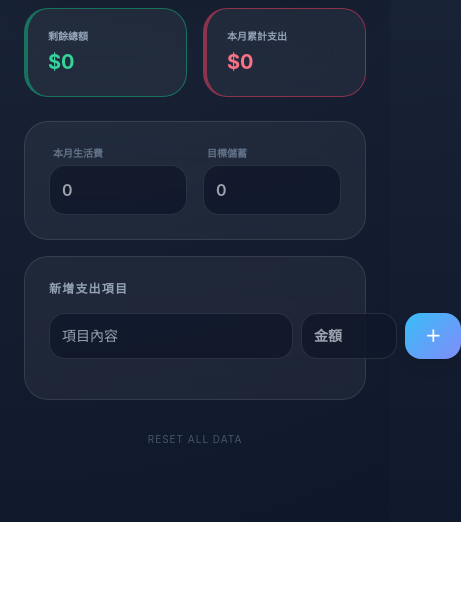
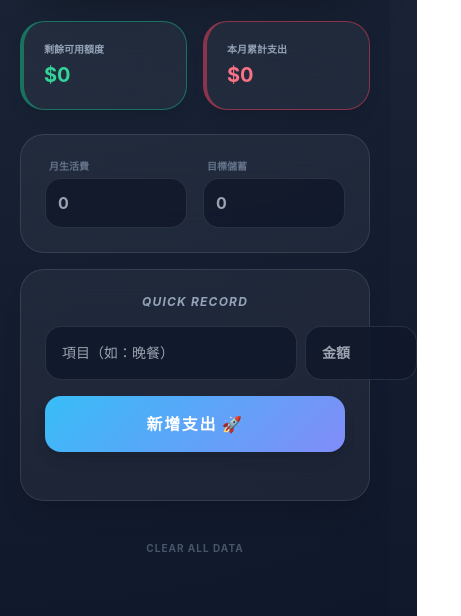
Before and after one commit to rinn1103/budget, a plain HTML site: page index.html in a window 390 px wide. Shown: the part 322-938 px from the top of the page, 461 px wide, since content can reach past the window. Before the commit the page ends 844 px from the top, so only its background shows below. Drawn offline with nearby package versions, Linux system fonts and the light colour scheme.

Commit message:
Update index.html

```diff
--- a/index.html
+++ b/index.html
@@ -3,11 +3,10 @@
 <head>
     <meta charset="UTF-8">
     <meta name="viewport" content="width=device-width, initial-scale=1.0, maximum-scale=1.0, user-scalable=no, viewport-fit=cover">
-    <title>預算導航</title>
+    <title>預算導航 雲端版</title>
 
     <meta name="apple-mobile-web-app-capable" content="yes">
     <meta name="apple-mobile-web-app-status-bar-style" content="black-translucent">
-    <meta name="apple-mobile-web-app-title" content="預算導航">
     <link rel="apple-touch-icon" href="https://cdn-icons-png.flaticon.com/512/10384/10384160.png">
 
     <script src="https://cdn.tailwindcss.com"></script>
@@ -17,8 +16,8 @@
             color: #f8fafc;
             font-family: -apple-system, 'PingFang TC', sans-serif;
             min-height: 100vh;
-            /* 防止內容被手機底部橫條擋住 */
-            padding-bottom: env(safe-area-inset-bottom);
+            /* 針對手機 Safari 底部工具欄優化 */
+            padding-bottom: 100px;
         }
         .glass-card {
             background: rgba(255, 255, 255, 0.05);
@@ -30,8 +29,8 @@
             background: rgba(15, 23, 42, 0.8);
             border: 1px solid rgba(255, 255, 255, 0.1);
             appearance: none;
+            font-size: 16px; /* 防止 iOS 自動放大 */
         }
-        /* 隱藏輸入框數字箭頭 */
         input::-webkit-outer-spin-button, input::-webkit-inner-spin-button {
             -webkit-appearance: none;
             margin: 0;
@@ -39,33 +38,37 @@
         .btn-gradient {
             background: linear-gradient(135deg, #38bdf8 0%, #818cf8 100%);
         }
-        .select-none { user-select: none; -webkit-user-select: none; }
+        .sync-status { font-size: 11px; font-weight: bold; margin-top: 8px; transition: all 0.3s; }
+        .list-item { animation: slideIn 0.3s ease-out; }
+        @keyframes slideIn { from { opacity: 0; transform: translateY(10px); } to { opacity: 1; transform: translateY(0); } }
     </style>
 </head>
-<body class="p-6 select-none">
+<body class="p-5">
 
     <div class="max-w-md mx-auto">
-        <header class="text-center mb-6 pt-4">
+        <header class="text-center mb-6 pt-2">
             <h1 class="text-xl font-black tracking-[0.2em] text-white opacity-80">BUDGET NAVI</h1>
+            <div id="sync-status" class="sync-status text-slate-500">雲端狀態：就緒</div>
         </header>
 
-        <div class="glass-card rounded-[2.5rem] p-8 mb-6 text-center shadow-2xl">
+        <div class="glass-card rounded-[2.5rem] p-8 mb-6 text-center shadow-2xl relative overflow-hidden">
+            <div class="absolute -top-10 -left-10 w-24 h-24 bg-sky-500/10 rounded-full blur-2xl"></div>
             <p class="text-slate-400 text-xs font-bold mb-2 tracking-widest uppercase">今日建議花費</p>
             <div class="text-6xl font-bold mb-4 tracking-tighter text-white" id="daily-limit">$0</div>
 
             <div class="flex justify-center items-center gap-2 bg-white/10 py-2 px-5 rounded-full w-fit mx-auto border border-white/5">
                 <span class="text-xs text-slate-300">平分給未來</span>
-                <input type="number" id="custom-days" class="w-10 bg-transparent text-center text-sky-400 font-bold text-lg border-b-2 border-sky-500 focus:outline-none" oninput="updateCalculations()">
+                <input type="number" id="custom-days" inputmode="numeric" class="w-10 bg-transparent text-center text-sky-400 font-bold text-lg border-b-2 border-sky-500 focus:outline-none" oninput="updateCalculations()">
                 <span class="text-xs text-slate-300">天</span>
             </div>
         </div>
 
         <div class="grid grid-cols-2 gap-4 mb-6">
-            <div class="glass-card rounded-3xl p-5 border-l-4 border-emerald-500/50">
-                <p class="text-[10px] text-slate-400 font-bold mb-1 uppercase">剩餘總額</p>
+            <div class="glass-card rounded-3xl p-5 border-l-4 border-emerald-500/50 shadow-lg">
+                <p class="text-[10px] text-slate-400 font-bold mb-1 uppercase">剩餘可用額度</p>
                 <p class="text-xl font-bold text-emerald-400" id="total-remaining">$0</p>
             </div>
-            <div class="glass-card rounded-3xl p-5 border-l-4 border-rose-500/50">
+            <div class="glass-card rounded-3xl p-5 border-l-4 border-rose-500/50 shadow-lg">
                 <p class="text-[10px] text-slate-400 font-bold mb-1 uppercase">本月累計支出</p>
                 <p class="text-xl font-bold text-rose-400" id="total-spent">$0</p>
             </div>
@@ -75,33 +78,38 @@
             <div class="glass-card rounded-3xl p-6">
                 <div class="grid grid-cols-2 gap-4">
                     <div>
-                        <label class="text-[10px] text-slate-500 font-bold ml-1 mb-1 block">本月生活費</label>
-                        <input type="number" id="income" class="input-style w-full rounded-2xl p-3 text-white font-semibold" placeholder="0" oninput="updateCalculations()">
+                        <label class="text-[10px] text-slate-500 font-bold ml-1 mb-1 block uppercase">月生活費</label>
+                        <input type="number" id="income" inputmode="decimal" class="input-style w-full rounded-2xl p-3 text-white font-bold" placeholder="0" oninput="updateCalculations()">
                     </div>
                     <div>
-                        <label class="text-[10px] text-slate-500 font-bold ml-1 mb-1 block">目標儲蓄</label>
-                        <input type="number" id="savings" class="input-style w-full rounded-2xl p-3 text-white font-semibold" placeholder="0" oninput="updateCalculations()">
+                        <label class="text-[10px] text-slate-500 font-bold ml-1 mb-1 block uppercase">目標儲蓄</label>
+                        <input type="number" id="savings" inputmode="decimal" class="input-style w-full rounded-2xl p-3 text-white font-bold" placeholder="0" oninput="updateCalculations()">
                     </div>
                 </div>
             </div>
 
-            <div class="glass-card rounded-3xl p-6">
-                <h3 class="text-xs font-bold text-slate-400 mb-4 tracking-widest uppercase">新增支出項目</h3>
-                <div class="flex gap-2 mb-4">
-                    <input type="text" id="expense-note" class="flex-1 input-style rounded-2xl p-3 text-sm text-white" placeholder="項目內容">
-                    <input type="number" id="expense-amount" class="w-24 input-style rounded-2xl p-3 text-sm text-white font-bold" placeholder="金額">
-                    <button onclick="addExpense()" class="btn-gradient px-5 rounded-2xl font-bold shadow-lg active:scale-90 transition-transform text-white">＋</button>
+            <div class="glass-card rounded-3xl p-6 shadow-xl">
+                <h3 class="text-xs font-bold text-slate-400 mb-4 tracking-widest uppercase text-center italic">Quick Record</h3>
+                <div class="flex gap-2 mb-2">
+                    <input type="text" id="expense-note" class="flex-1 input-style rounded-2xl p-4 text-sm text-white" placeholder="項目（如：晚餐）">
+                    <input type="number" id="expense-amount" inputmode="decimal" class="w-28 input-style rounded-2xl p-4 text-sm text-white font-bold" placeholder="金額">
                 </div>
+                <button onclick="addExpense()" class="btn-gradient w-full py-4 mt-2 rounded-2xl font-black shadow-lg active:scale-95 transition-all text-white tracking-widest">
+                    新增支出 🚀
+                </button>
 
-                <div id="expense-list" class="space-y-2 max-h-48 overflow-y-auto pr-1">
+                <div id="expense-list" class="space-y-3 max-h-60 overflow-y-auto pr-1 mt-6">
                     </div>
             </div>
         </div>
 
-        <button onclick="resetAll()" class="w-full py-8 text-slate-600 text-[10px] tracking-widest hover:text-rose-400 transition-colors uppercase">Reset All Data</button>
+        <button onclick="resetAll()" class="w-full py-10 text-slate-600 text-[10px] tracking-widest hover:text-rose-400 transition-colors uppercase font-bold">Clear All Data</button>
     </div>
 
     <script>
+        // 【重要】請務必將此處換成你的 Apps Script 網址
+        const WEB_APP_URL = "在此貼上你的Apps_Script網址";
+
         let expenses = JSON.parse(localStorage.getItem('myExpenses')) || [];
 
         function getInitialDays() {
@@ -127,22 +135,46 @@
             saveData();
         }
 
-        function addExpense() {
+        async function addExpense() {
             const noteInput = document.getElementById('expense-note');
             const amountInput = document.getElementById('expense-amount');
             const amount = parseFloat(amountInput.value) || 0;
+            const note = noteInput.value || "一般支出";
+            const statusEl = document.getElementById('sync-status');
 
             if (amount > 0) {
-                expenses.unshift({ note: noteInput.value || "一般支出", amount, id: Date.now() });
+                expenses.unshift({ note, amount, id: Date.now() });
                 noteInput.value = '';
                 amountInput.value = '';
                 updateCalculations();
+
+                statusEl.innerText = "☁️ 正在同步至雲端...";
+                statusEl.className = "sync-status text-sky-400";
+
+                try {
+                    await fetch(WEB_APP_URL, {
+                        method: "POST",
+                        mode: "no-cors",
+                        body: JSON.stringify({ note: note, amount: amount, type: "支出" })
+                    });
+                    statusEl.innerText = "✅ 已同步至 Google Sheets";
+                    statusEl.className = "sync-status text-emerald-400";
+                    setTimeout(() => {
+                        statusEl.innerText = "雲端狀態：就緒";
+                        statusEl.className = "sync-status text-slate-500";
+                    }, 3000);
+                } catch (e) {
+                    statusEl.innerText = "❌ 同步失敗";
+                    statusEl.className = "sync-status text-rose-400";
+                }
             }
         }
 
         function deleteExpense(id) {
-            expenses = expenses.filter(item => item.id !== id);
-            updateCalculations();
+            if(confirm("確定要刪除這筆紀錄嗎？（這不會刪除雲端已存的資料）")) {
+                expenses = expenses.filter(item => item.id !== id);
+                updateCalculations();
+            }
         }
 
         function renderExpenses() {
@@ -150,12 +182,15 @@
             list.innerHTML = '';
             expenses.forEach(item => {
                 const div = document.createElement('div');
-                div.className = "flex justify-between items-center bg-white/5 p-3 rounded-2xl border border-white/5";
+                div.className = "list-item flex justify-between items-center bg-white/5 p-4 rounded-2xl border border-white/5 shadow-sm";
                 div.innerHTML = `
-                    <span class="text-sm text-slate-400">${item.note}</span>
+                    <div class="flex flex-col">
+                        <span class="text-xs text-slate-500 font-bold uppercase mb-1">Item</span>
+                        <span class="text-sm text-slate-300 font-medium">${item.note}</span>
+                    </div>
                     <div class="flex items-center gap-4">
-                        <span class="text-sm font-bold text-white">$${item.amount.toLocaleString()}</span>
-                        <button onclick="deleteExpense(${item.id})" class="text-rose-500/50 p-1 text-lg">×</button>
+                        <span class="text-lg font-black text-white">$${item.amount.toLocaleString()}</span>
+                        <button onclick="deleteExpense(${item.id})" class="text-rose-500/40 hover:text-rose-500 p-2 text-xl">✕</button>
                     </div>
                 `;
                 list.appendChild(div);
@@ -170,7 +205,7 @@
         }
 
         function resetAll() {
-            if(confirm("確定要重置嗎？")) {
+            if(confirm("確定要重置嗎？手機內的暫存紀錄將被清空。")) {
                 localStorage.clear();
                 location.reload();
             }
```
